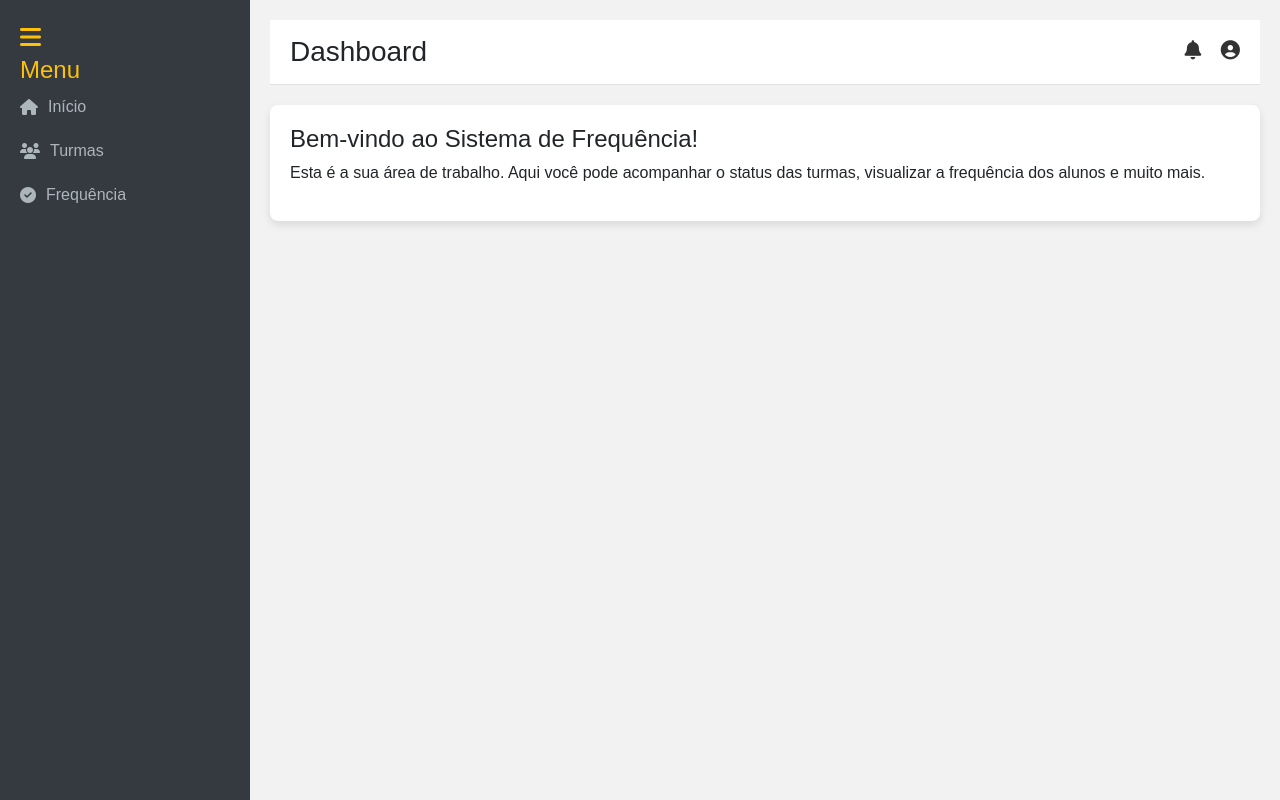
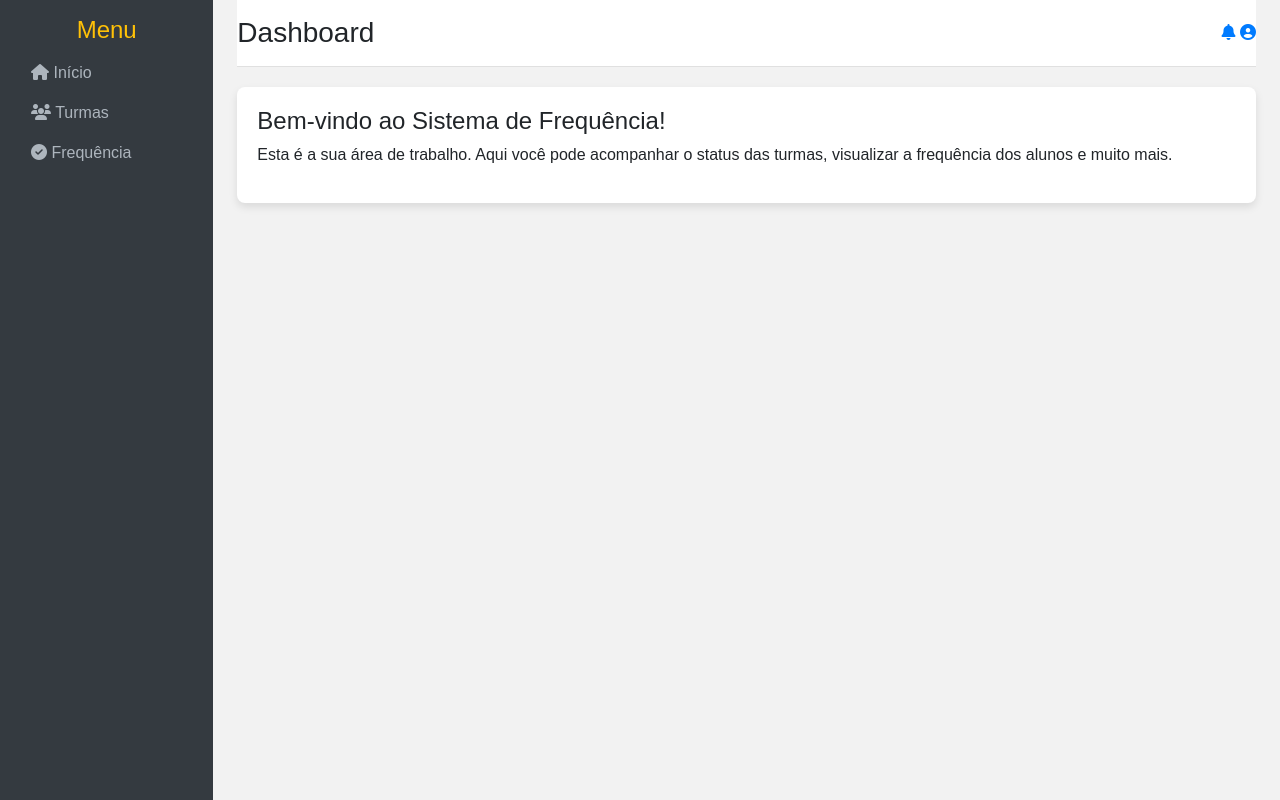
Before and after one commit to marcelocunhaejovem/sistema_frequencia, a Django app: page / in a window 1280 px wide. Run offline with Django 4.2, Linux system fonts and the light colour scheme; a user stored in the database is signed in; some libraries are stand-ins or nearby versions.

Commit message:
Update home.html

```diff
--- a/controle_frequencia/templates/controle_frequencia/home.html
+++ b/controle_frequencia/templates/controle_frequencia/home.html
@@ -7,130 +7,78 @@
     <link href="https://stackpath.bootstrapcdn.com/bootstrap/4.5.2/css/bootstrap.min.css" rel="stylesheet">
     <style>
         body {
+            min-height: 100vh;
             display: flex;
-            min-height: 100vh;
-            margin: 0;
+            flex-direction: column;
             font-family: Arial, sans-serif;
             background-color: #f2f2f2;
         }
         .sidebar {
-            width: 250px;
             background-color: #343a40;
             color: #fff;
-            padding: 20px;
-            height: 100vh;
-            position: fixed;
-            top: 0;
-            left: 0;
-            transition: width 0.3s;
-        }
-        .sidebar.collapsed {
-            width: 60px;
-        }
-        .sidebar h4, .sidebar .nav-link span {
-            display: inline;
-            transition: opacity 0.3s;
-        }
-        .sidebar.collapsed h4, .sidebar.collapsed .nav-link span {
-            opacity: 0;
-        }
-        .sidebar.collapsed .nav-link {
-            justify-content: center;
-        }
-        .sidebar-toggle {
-            cursor: pointer;
-            color: #ffc107;
-            font-size: 1.5em;
-        }
-        .sidebar h4 {
-            text-align: center;
-            color: #ffc107;
+            min-height: 100vh;
         }
         .sidebar .nav-link {
             color: #adb5bd;
-            padding: 10px 0;
-            font-weight: 500;
-            display: flex;
-            align-items: center;
-        }
-        .sidebar .nav-link i {
-            margin-right: 10px;
         }
         .sidebar .nav-link:hover {
             color: #ffc107;
         }
-        .main-content {
-            margin-left: 250px;
-            padding: 20px;
-            width: 100%;
-            transition: margin-left 0.3s;
-        }
-        .main-content.collapsed {
-            margin-left: 60px;
-        }
         .header {
-            display: flex;
-            align-items: center;
-            justify-content: space-between;
-            padding: 15px 20px;
             background-color: #fff;
             border-bottom: 1px solid #e0e0e0;
-            margin-bottom: 20px;
         }
         .header h3 {
             margin: 0;
-        }
-        .header-icons a {
-            color: #333;
-            margin-left: 15px;
-            font-size: 1.2em;
         }
         .welcome-message {
             background-color: #fff;
             padding: 20px;
             border-radius: 8px;
             box-shadow: 0 4px 8px rgba(0, 0, 0, 0.1);
+            margin-top: 20px;
         }
     </style>
 </head>
 <body>
 
+    <div class="container-fluid">
+        <div class="row">
             <!-- Sidebar -->
-    <div class="sidebar" id="sidebar">
-        <div class="sidebar-toggle" onclick="toggleSidebar()">
-            <i class="fas fa-bars"></i>
-        </div>
-        <h4>Menu</h4>
+            <nav id="sidebar" class="col-md-3 col-lg-2 d-md-block sidebar collapse">
+                <div class="sidebar-sticky pt-3">
+                    <h4 class="text-center text-warning">Menu</h4>
                     <ul class="nav flex-column">
                         <li class="nav-item">
-                <a class="nav-link" href="{% url 'home' %}"><i class="fas fa-home"></i> <span>Início</span></a>
+                            <a class="nav-link" href="{% url 'home' %}"><i class="fas fa-home"></i> Início</a>
                         </li>
                         <li class="nav-item">
-                <a class="nav-link" href="{% url 'turmas' %}"><i class="fas fa-users"></i> <span>Turmas</span></a>
+                            <a class="nav-link" href="{% url 'turmas' %}"><i class="fas fa-users"></i> Turmas</a>
                         </li>
                         <li class="nav-item">
-                <a class="nav-link" href="{% url 'frequencia' %}"><i class="fas fa-check-circle"></i> <span>Frequência</span></a>
+                            <a class="nav-link" href="{% url 'frequencia' %}"><i class="fas fa-check-circle"></i> Frequência</a>
                         </li>
-            <!-- Adicione mais links conforme necessário -->
                     </ul>
                 </div>
+            </nav>
 
             <!-- Main Content -->
-    <div class="main-content" id="main-content">
+            <main role="main" class="col-md-9 ml-sm-auto col-lg-10 px-md-4">
                 <!-- Header -->
-        <div class="header">
+                <div class="header d-flex justify-content-between align-items-center py-3">
                     <h3>Dashboard</h3>
                     <div class="header-icons">
-                <a href="#"><i class="fas fa-bell"></i></a> <!-- Notificações -->
-                <a href="#"><i class="fas fa-user-circle"></i></a> <!-- Perfil do usuário -->
+                        <a href="#"><i class="fas fa-bell"></i></a>
+                        <a href="#"><i class="fas fa-user-circle"></i></a>
                     </div>
                 </div>
 
-        <!-- Conteúdo Principal -->
+                <!-- Welcome Message -->
                 <div class="welcome-message">
                     <h4>Bem-vindo ao Sistema de Frequência!</h4>
                     <p>Esta é a sua área de trabalho. Aqui você pode acompanhar o status das turmas, visualizar a frequência dos alunos e muito mais.</p>
-            <!-- Adicione mais conteúdo aqui -->
+                </div>
+            </main>
         </div>
     </div>
 
@@ -139,12 +87,11 @@
     <script src="https://stackpath.bootstrapcdn.com/bootstrap/4.5.2/js/bootstrap.min.js"></script>
     <script src="https://kit.fontawesome.com/a076d05399.js"></script>
     <script>
-        function toggleSidebar() {
-            const sidebar = document.getElementById('sidebar');
-            const mainContent = document.getElementById('main-content');
-            sidebar.classList.toggle('collapsed');
-            mainContent.classList.toggle('collapsed');
-        }
+        document.addEventListener('DOMContentLoaded', function() {
+            $('#sidebarCollapse').on('click', function() {
+                $('#sidebar').toggleClass('collapse');
+            });
+        });
     </script>
 </body>
 </html>
```
Lines whose indentation alone changed are shown as unchanged.
